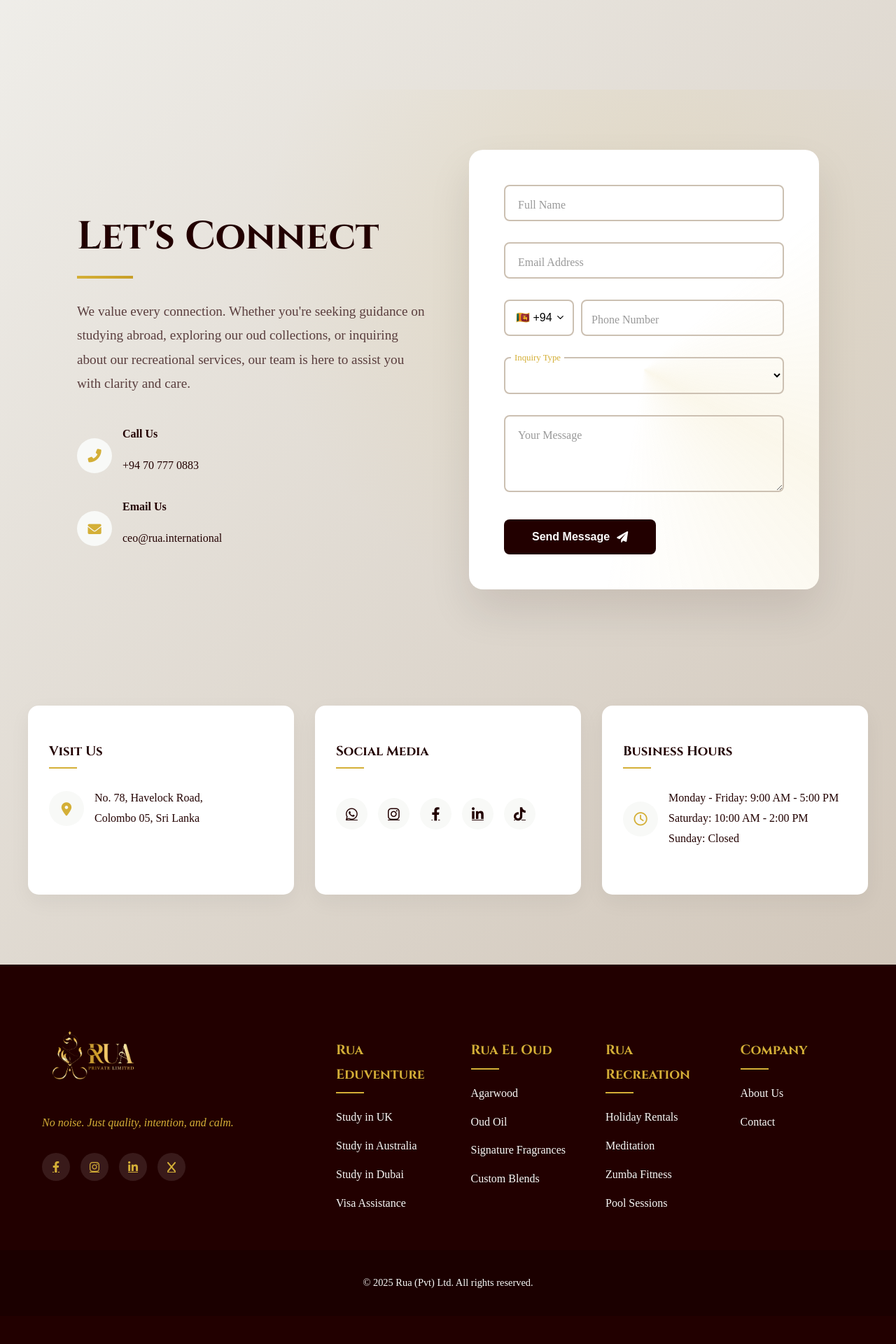
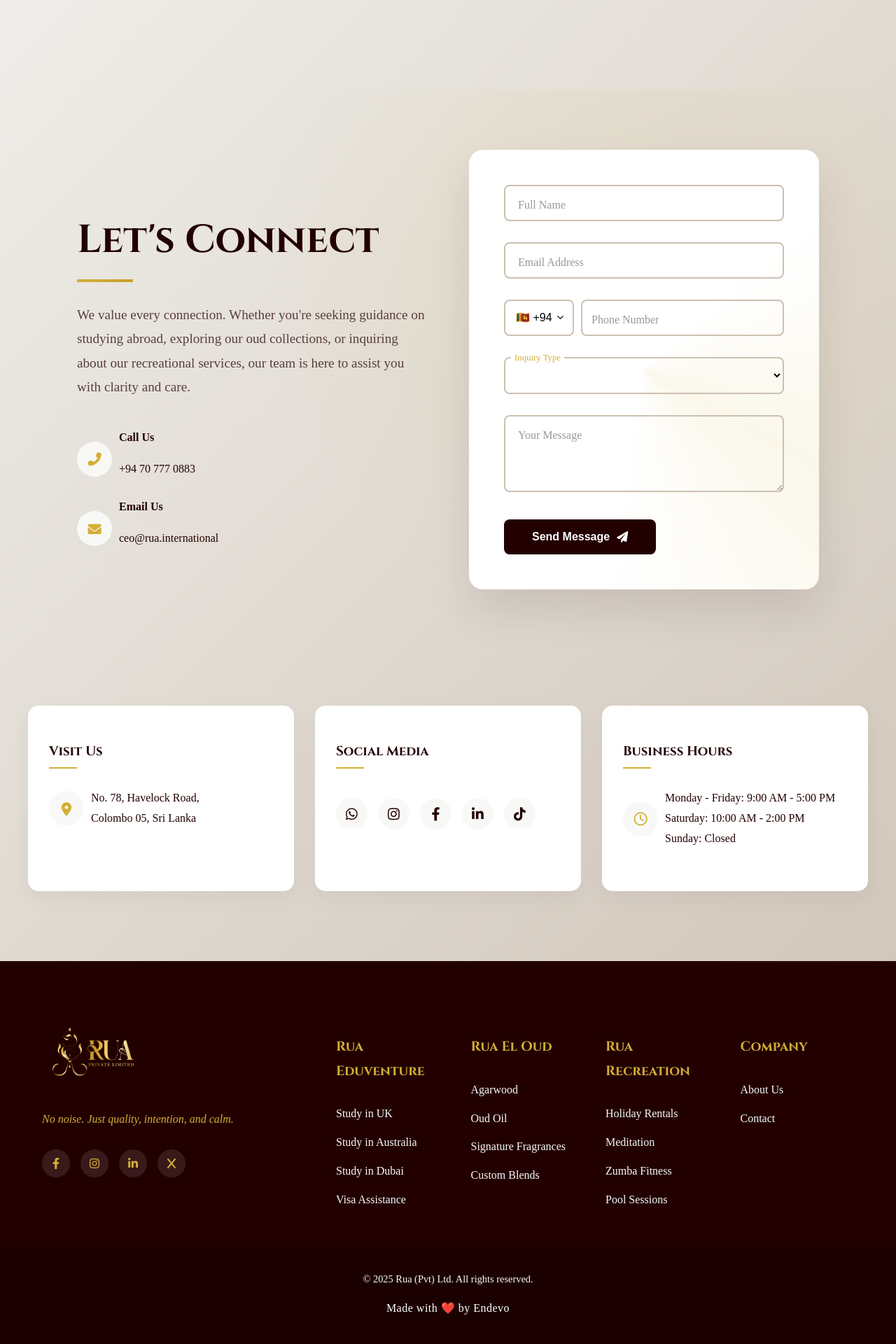
Before and after one commit to AmriShanab/RuaPvtLtd, a PHP site: page /contact in a window 1280 px wide. Shown: the part 822-2742 px from the top of the page at 70% size. Before the commit the page ends 2662 px from the top, so only its background shows below. Run offline with PHP 8.4, Linux system fonts and the light colour scheme.

Commit message:
New Changes

```diff
--- a/about.php
+++ b/about.php
@@ -113,7 +113,7 @@ include 'navbar.php';
             <h2 class="section-title-about reveal-about">Our Vision</h2>
             <div class="vision-statement-about reveal-about">
                 <p>
-                    To inspire intentional living by creating seamless experiences in learning, wellness, and leisure — globally and locally.
+                    To inspire intentional living by creating seamless experiences in learning, wellness, and leisure globally and locally.
                 </p>
             </div>
         </section>
@@ -162,7 +162,7 @@ include 'navbar.php';
                     <div class="value-content-about">
                         <h3 class="value-title-about">Purpose-Driven Growth</h3>
                         <p class="value-description-about">
-                            We believe that every step — whether academic, personal, or professional, should be guided with clarity, intention, and the will to grow meaningfully.
+                            We believe that every step  whether academic, personal, or professional, should be guided with clarity, intention, and the will to grow meaningfully.
                         </p>
                     </div>
                 </div>
--- a/assets/styles/contact.css
+++ b/assets/styles/contact.css
@@ -251,8 +251,8 @@
         .contact-method-item {
             display: flex;
             align-items: center;
-            gap: 15px;
-            margin-bottom: 15px;
+            gap: 10px;
+            margin-bottom: 10px;
         }
 
         .contact-method-icon {
@@ -279,6 +279,10 @@
             display: flex;
             gap: 15px;
             margin-top: 30px;
+        }
+
+        .contact-social-links a {
+            text-decoration: none;
         }
 
         .contact-social-link {
@@ -340,4 +344,9 @@
             .contact-main-heading {
                 font-size: 2.5rem;
             }
+
+        .contact-method-item strong {
+            margin-bottom: -85px;
         }
+
+        }
--- a/assets/styles/footer.css
+++ b/assets/styles/footer.css
@@ -48,6 +48,10 @@
   gap: 15px;
 }
 
+.footer-social a {
+  text-decoration: none;
+}
+
 .social-icon {
   width: 40px;
   height: 40px;
@@ -87,7 +91,7 @@
   left: 0;
   width: 40px;
   height: 2px;
-  background-color: var(--gold);
+  /* background-color: var(--gold); */
 }
 
 .footer-column ul {
@@ -133,6 +137,25 @@
   font-size: 0.9rem;
 }
 
+
+
+.footer-love {
+  margin-top: 8px;
+  font-size: 1rem;
+  font-weight: 500;
+  color: #ffffff; /* soft pink-red for love vibe */
+  letter-spacing: 0.5px;
+}
+
+.footer-love span {
+  display: inline-block;
+  animation: heartbeat 1.5s infinite;
+}
+
+@keyframes heartbeat {
+  0%, 40%, 80%, 100% { transform: scale(1); }
+  20%, 60% { transform: scale(1.2); }
+}
 .footer-legal {
   margin-top: 10px;
 }
--- a/assets/styles/hero-sections.css
+++ b/assets/styles/hero-sections.css
@@ -387,7 +387,7 @@ body {
   .service-card {
     padding: 30px;
     padding-top: 80px;
-    margin-left: 40px;
+    margin-left: 1px !important;
   }
 
   .service-icon-circle {
--- a/assets/styles/main_styles.css
+++ b/assets/styles/main_styles.css
@@ -435,6 +435,10 @@ body {
   .loader-logo-img {
     max-width: 150px;
   }
+
+  .navbar-logo img {
+    max-height: 70px;
+  }
 }
 
 @media (max-width: 480px) {
--- a/contact.php
+++ b/contact.php
@@ -52,7 +52,7 @@ include 'navbar.php';
                     </div>
                     <div>
                         <strong>Call Us</strong>
-                        <p>+94 70 777 0883</p>
+                        <p style="text-align: center">+94 70 777 0883</p>
                     </div>
                 </div>
 
--- a/footer.php
+++ b/footer.php
@@ -61,6 +61,7 @@
 
   <div class="footer-bottom">
     <p>&copy; <span id="current-year"></span> Rua (Pvt) Ltd. All rights reserved.</p>
+    <p class="footer-love">Made with <span>❤️</span> by Endevo</p>
     <div class="footer-legal">
       <!-- <a href="#">Privacy Policy</a>
       <span class="divider">|</span>
--- a/world_map.php
+++ b/world_map.php
@@ -196,6 +196,7 @@
             .main-container {
                 flex-direction: column;
                 gap: 30px;
+                margin-left: -10px;
             }
 
             .map-container {
```
